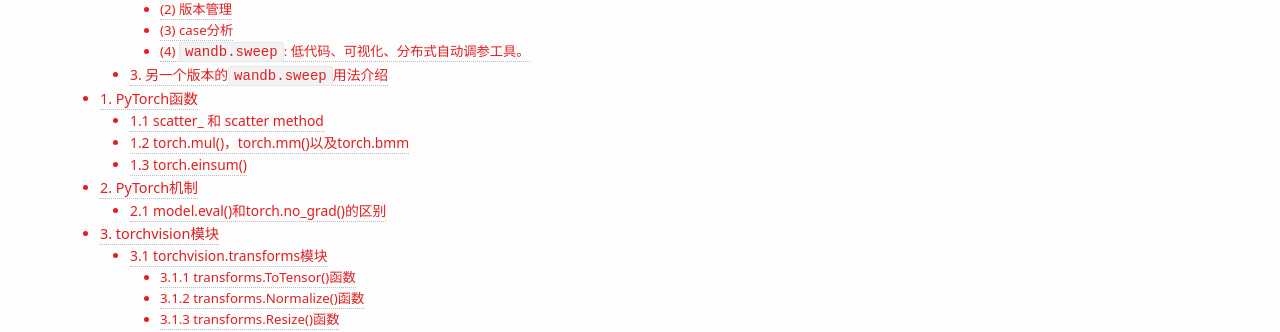
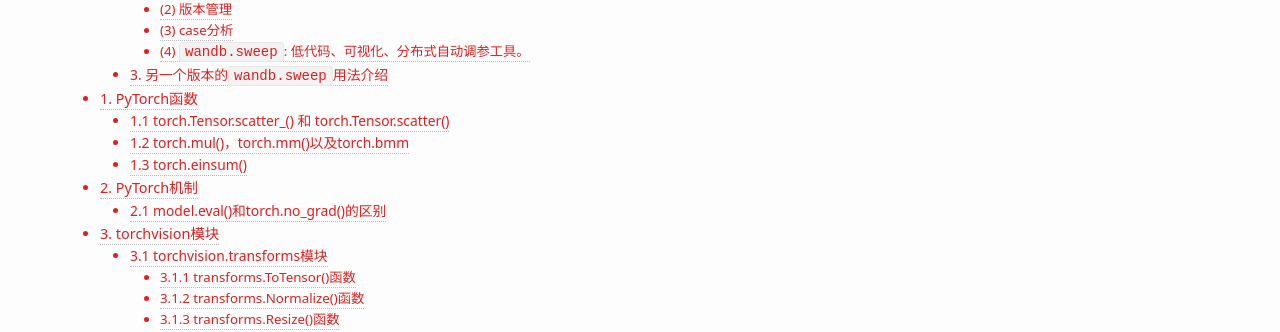
Before and after one commit to Wei-kang-Wang/tech-log, a Jekyll site: the page built from _posts/2022-01-01-PyTorch.md, in a window 1280 px wide and 900 px high. Shown: the part 334-666 px from the top of the window. Built offline with Jekyll 4.4.1, drawn with Linux system fonts in a browser that asks for light colours; some web fonts are replaced; formulas are drawn with MathJax 3; comment, search, counter and statistics services are not loaded; some of the changed text lies outside the part shown.

Commit message:
Update 2022-01-01-PyTorch.md

```diff
--- a/_posts/2022-01-01-PyTorch.md
+++ b/_posts/2022-01-01-PyTorch.md
@@ -1065,7 +1065,7 @@ wandb.agent(sweep_id, train, count=5)
 
 ## 1. PyTorch函数
 
-### 1.1 scatter_ 和 scatter method
+### 1.1 torch.Tensor.scatter_() 和 torch.Tensor.scatter()
 
 这个method是tensor所拥有的，而scartter和scatter_的用法是一样的，区别仅在于，scatter method会返回一个新的tensor，而scatter_仅改变原tensor，而不返回新的tensor。在PyTorch里，所有带一个下划线结束的tensor的method都是类似的效果。所以我们仅介绍scatter method的用法即可。
 
```
